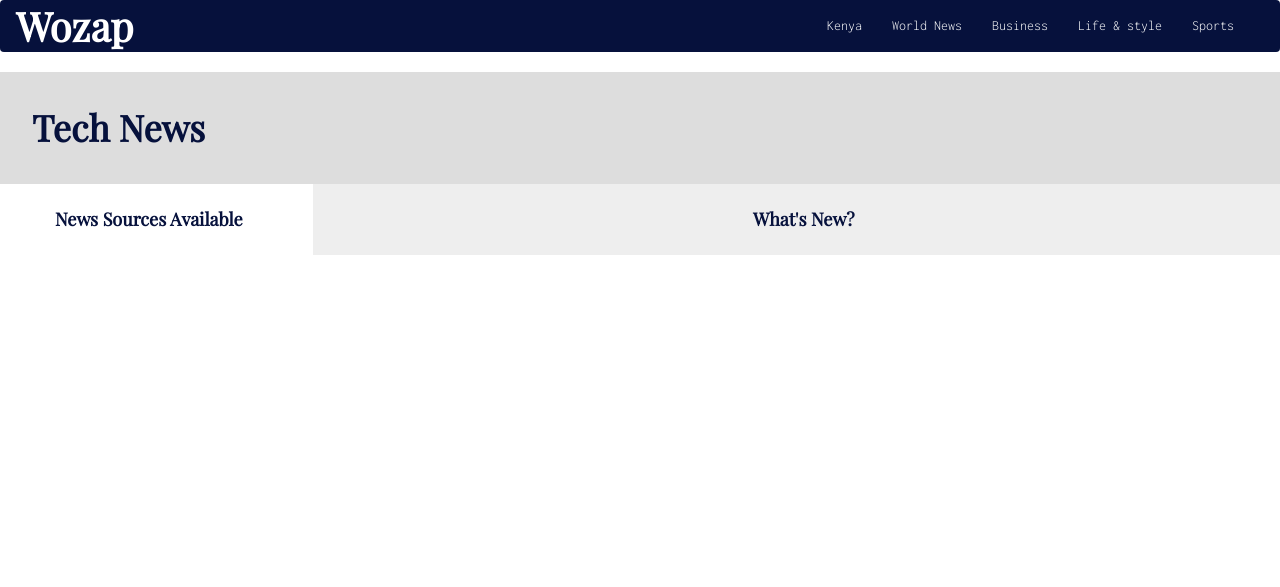
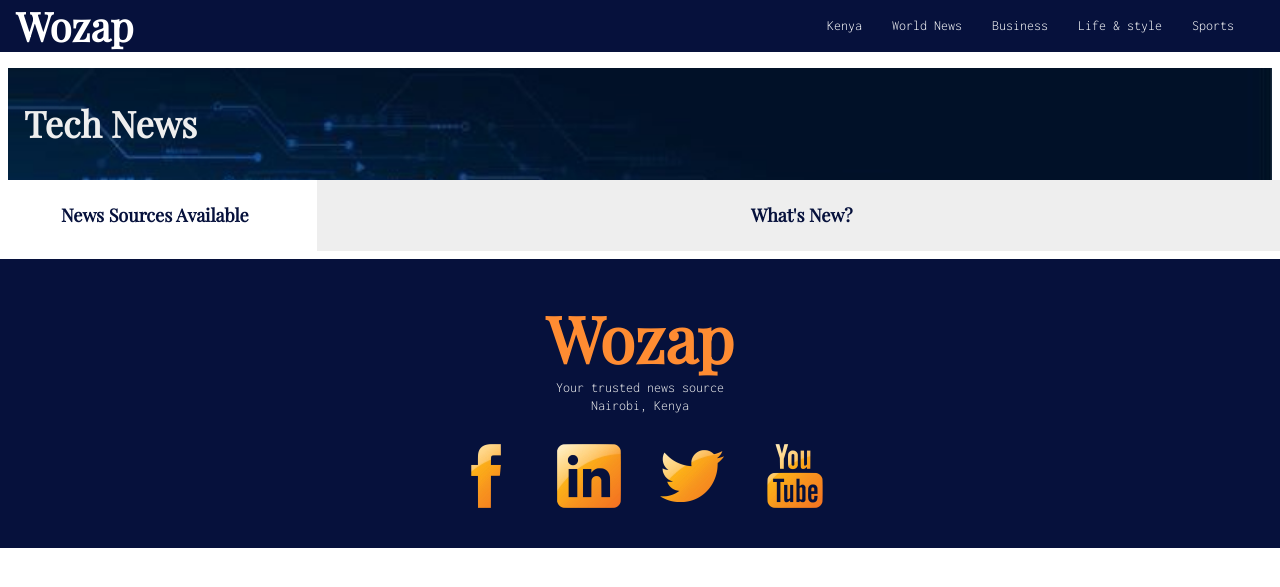
Before and after one commit to emmakamau/Wozap, a Python web app: template app/templates/index.html in a window 1280 px wide. Shown: the top 587 px of the page. Run offline with Jinja, Linux system fonts and the light colour scheme; the template is opened without the code that fills it, so the values that code supplies are empty; some libraries are stand-ins or nearby versions.

Commit message:
Add footer

```diff
--- a/app/static/css/index.css
+++ b/app/static/css/index.css
@@ -13,6 +13,8 @@ body{
 /* Navbar styling */
 .navbar{
     background-color: #06113C;
+    margin-bottom: 0;
+    border-radius: 0;
 }
 
 .navbar-nav{
@@ -39,6 +41,10 @@ body{
     background-color: #FF8C32;
 }
 
+.main-page{
+    padding: 1vh;
+}
+
 /* Tech articles section */
 .main-heading{
     font-family: 'Playfair Display', serif;
@@ -46,21 +52,32 @@ body{
 }
 
 .display-tech-articles{
-    padding: 2vh 4vh;
-    background-color: #DDDDDD;
+    margin-top: 1vh;
+    color: #EEEEEE !important;
+    background-image: url(assets/background.jpg);
+    background-repeat: no-repeat;
+    background-size: cover;
+}
+
+.tech-article-div{
+    padding: 2vh;
+}
+
+.other-tech-articles{
+    float: right;
 }
 
 .tech-article-title{
     text-decoration: none;
-    color: #06113C;
+    color: #EEEEEE !important;
 }
 
 .tech-article-title:hover{
-    color: #06113C;
+    color: #EEEEEE !important;
 }
 
 .tech-article{
-    color: #06113C;
+    color: #EEEEEE !important;
 }
 
 .tech-article:hover{
@@ -71,6 +88,7 @@ body{
 .card{
     height: 30rem;
     width: auto;
+    margin-top: 4vh;
 }
 
 .card-img-top{
@@ -86,3 +104,33 @@ body{
 .main-section-one{
     padding: 2vh 0;
 }
+
+.main-section-two-title{
+    font-weight: 800;
+}
+
+.main-section-two-card-body{
+    padding: 0 1vh;
+    background-color: white;
+    height: 50%;
+}
+
+/* Footer styling */
+.footer{
+    background-color: #06113C;
+    color: #EEEEEE;
+    padding: 3vh;
+    line-height: 1vh;
+}
+
+.footer-header{
+    font-family: 'Playfair Display', serif;
+    font-weight: bolder;
+    color: #FF8C32;
+    font-size: 8vh;
+}
+
+.social-icons{
+    height: 30%;
+    padding: 2vh;
+}
--- a/app/templates/base.html
+++ b/app/templates/base.html
@@ -1,7 +1,7 @@
 {% extends 'bootstrap/base.html'%}
 
 <!-- Styles block -->
-{% block styles%}
+{% block styles %}
 {{ super() }}
 <link rel="stylesheet" href="{{url_for('static',filename='css/index.css')}}">
 <link rel="preconnect" href="https://fonts.googleapis.com">
--- a/app/templates/footer.html
+++ b/app/templates/footer.html
@@ -0,0 +1,20 @@
+<div class="footer" align="center">
+    <h1 class="footer-header">Wozap</h1>
+    <p>Your trusted news source</p>
+    <p>Nairobi, Kenya</p>
+    <br>
+    <div class="social-icons-display">
+        <a href="https://web.facebook.com/?_rdc=1&_rdr">
+            <img src="{{ url_for('static', filename='/css/assets/facebook-xl.png') }}" class="social-icons" alt="" srcset="">
+        </a>
+        <a href="https://www.linkedin.com">
+            <img src="{{ url_for('static', filename='/css/assets/linkedin-3-xl.png') }}" class="social-icons" alt="" srcset="">
+        </a>
+        <a href="https://twitter.com">
+            <img src="{{ url_for('static', filename='/css/assets/twitter-xl.png') }}" class="social-icons" alt="" srcset="">
+        </a>
+        <a href="https://www.youtube.com">
+            <img src="{{ url_for('static', filename='/css/assets/youtube-xl.png') }}" class="social-icons" alt="" srcset="">
+        </a>
+    </div>
+</div>
--- a/app/templates/index.html
+++ b/app/templates/index.html
@@ -3,8 +3,10 @@
 
 {% block content %}
 
+<div class="main-page">
     <div class="display-tech-articles">
-    <div class="row">
+        <div class="row tech-article-div">
+            <!-- <img src="{{ url_for('static', filename='assets/background.jpg') }}" alt="" srcset=""> -->
             <div class="col-md-6">
                 <h1 class="main-heading">Tech News</h1>
                 <h2>
@@ -14,7 +16,7 @@
                 </h2>
                 <p class="tech-article-desc">{{tech_articles[1].description|truncate(200)}}</p>
             </div>
-        <div class="col-md-6">
+            <div class="col-md-4 other-tech-articles">
                 {% for article in tech_articles[5:10] %}
                 <p><a href="{{article.url}}" class="tech-article">{{article.title}}</a></p>
                 {% endfor %}
@@ -28,15 +30,16 @@
             </div>
             <div class="col-md-9 main-section-two">
                 <h4 class="main-heading text-center">What's New?</h4>
-            <div class="row">
+                <div class="row main-section-two-row">
                     {% for article in all_articles[:9] %}
                     <div class="col-md-4">
                         <div class="card">
                             <img class="card-img-top" src="{{article.urlToImage}}" alt="Card image cap">
-                        <div class="card-body">
-                            <h5 class="card-title">{{article.title}}</h5>
-                            <p class="card-text">{{article.description|truncate(50)}}</p>
+                            <div class="card-body main-section-two-card-body">
+                                <h5 class="card-title main-section-two-title">{{article.title}}</h5>
+                                <p class="card-text">{{article.description|truncate(100)}}
                                     <a href="{{article.url}}" class="">click to read article</a>
+                                </p>
                             </div>
                         </div>
                     </div>
@@ -45,6 +48,8 @@
             </div>
         </div>
     </div>
+</div>
 
+{% include 'footer.html' %}
 
 {% endblock %}
```
Also changed, not shown: app/static/assets/background.jpg (deleted), app/static/css/assets/background.jpg (added), app/static/css/assets/facebook-xl.png (added), app/static/css/assets/linkedin-3-xl.png (added), app/static/css/assets/twitter-xl.png (added), app/static/css/assets/youtube-xl.png (added). Lines whose indentation alone changed are shown as unchanged.
